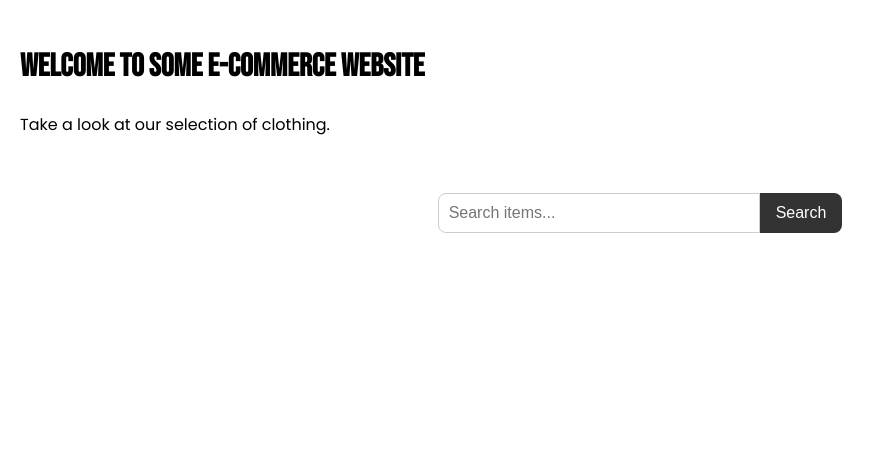
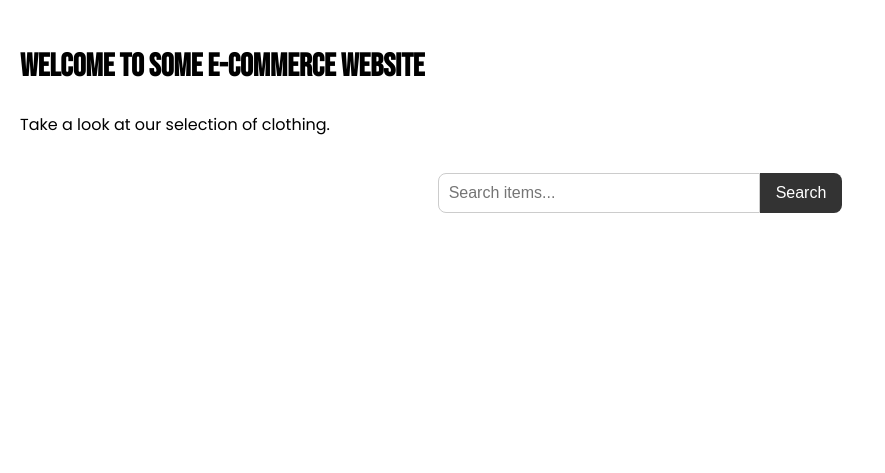
Before and after one commit to frggycc/Website_Project_Group11, a Flask app: page / in a window 1280 px wide. Shown: the part 90-563 px from the top of the page, without its empty margins (0-885 px from the left). Run offline with Flask 3, Linux system fonts and the light colour scheme.

Commit message:
Adjust serach bar margins for visibility

```diff
--- a/static/css/style.css
+++ b/static/css/style.css
@@ -219,7 +219,7 @@ th, td {
 .search-bar {
     display: flex;
     justify-content: center;
-    margin: 20px 0;
+    margin-bottom: 80px;
 }
 
 .search-bar input[type="text"] {
```
